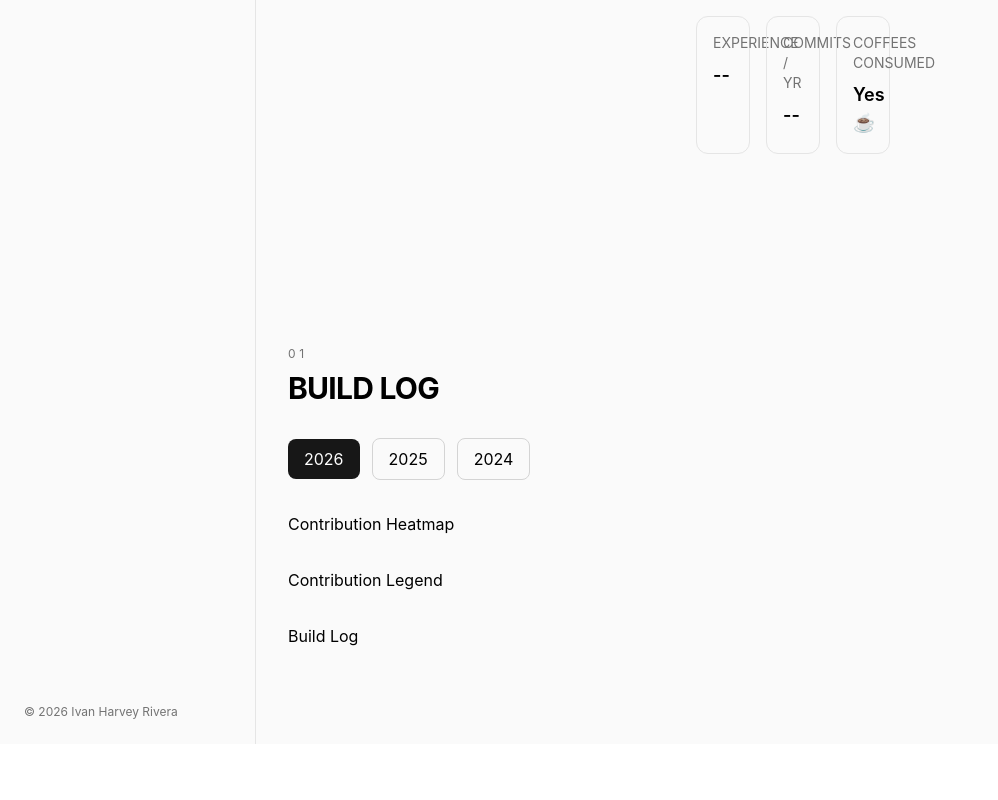
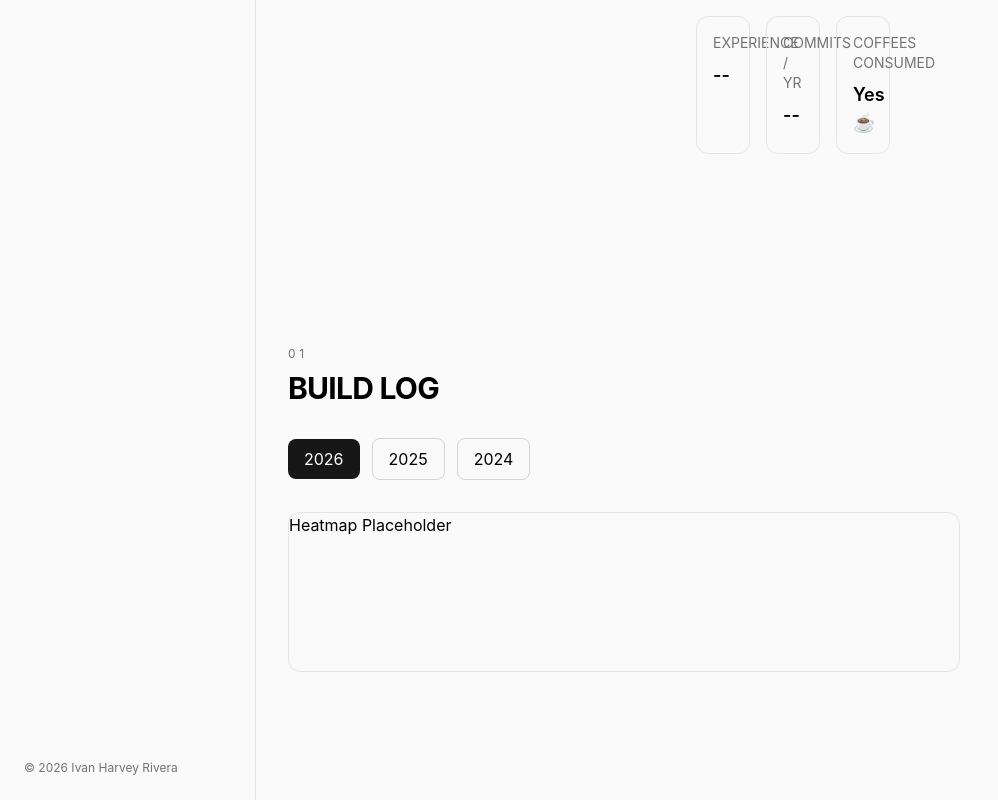
Before and after one commit to The-Young-Swag/Portfolio_DevStudio, a React (Vite) app: page / in a window 1280 px wide. Shown: the part 692-1492 px from the top of the page, without its empty margins (0-998 px from the left). Before the commit the page ends 1436 px from the top, so only its background shows below. Built offline with nearby package versions, Linux system fonts and the light colour scheme.

Commit message:
feat(github): complete activity section structure

```diff
--- a/src/components/github/BuildLog.tsx
+++ b/src/components/github/BuildLog.tsx
@@ -1,7 +1,9 @@
+
+
 export function BuildLog() {
     return (
-        <div>
-            Build Log
-        </div>
+        <ul className="space-y-3">
+
+        </ul>
     );
 }
--- a/src/components/github/ContributionHeatmap.tsx
+++ b/src/components/github/ContributionHeatmap.tsx
@@ -1,3 +1,15 @@
 export function ContributionHeatmap() {
-    return <div>Contribution Heatmap</div>;
+    return (
+        <div
+            className="
+                h-40
+                rounded-xl
+                border
+                border-neutral-200
+                bg-neutral-50
+            "
+        >
+            Heatmap Placeholder
+        </div>
+    );
 }
--- a/src/components/github/ContributionLegend.tsx
+++ /dev/null
@@ -1,3 +0,0 @@
-export function ContributionLegend() {
-    return <div>Contribution Legend</div>;
-}
--- a/src/components/github/GitHubActivitySection.tsx
+++ b/src/components/github/GitHubActivitySection.tsx
@@ -3,7 +3,6 @@ import { SectionHeading } from "@/components/ui";
 
 import { BuildLog } from "./BuildLog";
 import { ContributionHeatmap } from "./ContributionHeatmap";
-import { ContributionLegend } from "./ContributionLegend";
 import { YearSelector } from "./YearSelector";
 
 export function GitHubActivitySection() {
@@ -20,8 +19,6 @@ export function GitHubActivitySection() {
 
                     <ContributionHeatmap />
 
-                    <ContributionLegend />
-
                     <BuildLog />
                 </div>
             </Container>
--- a/src/components/github/index.ts
+++ b/src/components/github/index.ts
@@ -1,6 +1,5 @@
 export * from "./ActivityLegend";
 export * from "./BuildLog";
 export * from "./ContributionHeatmap";
-export * from "./ContributionLegend";
 export * from "./GitHubActivitySection";
 export * from "./YearSelector";
```
